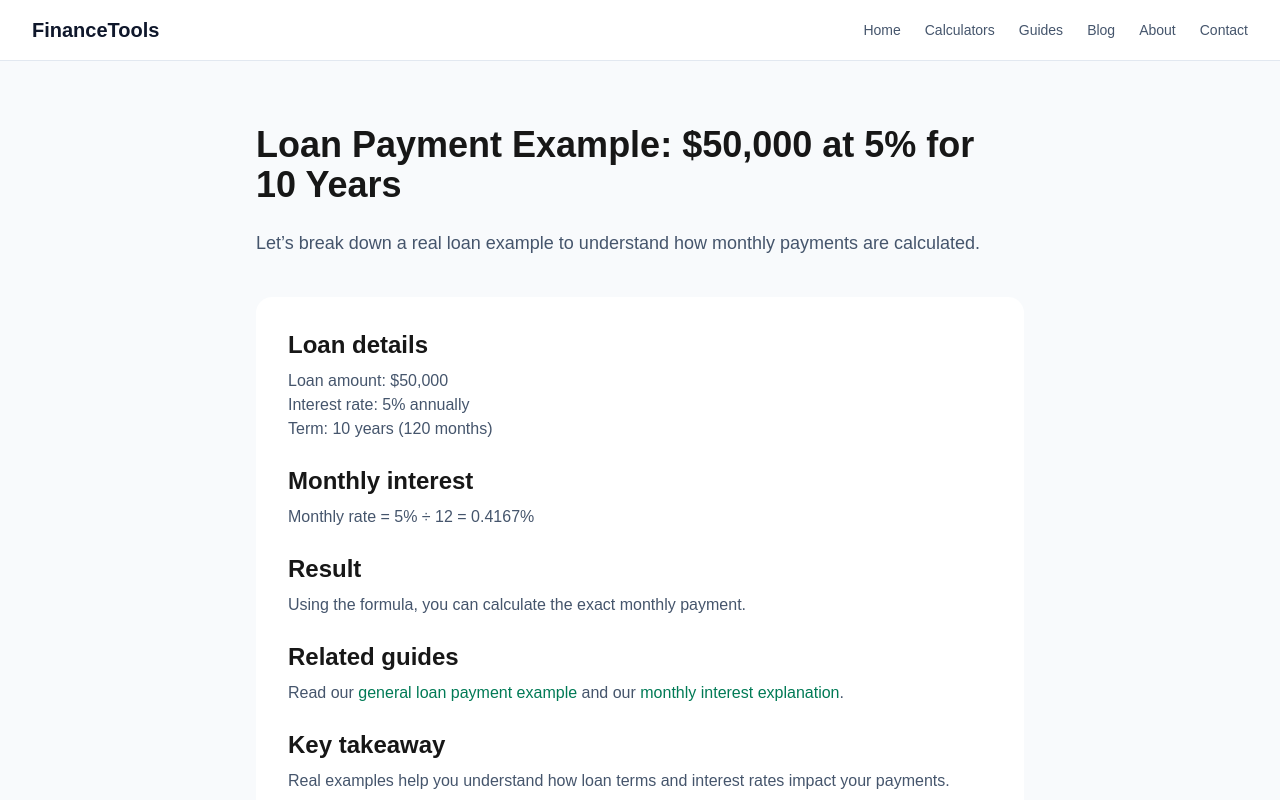
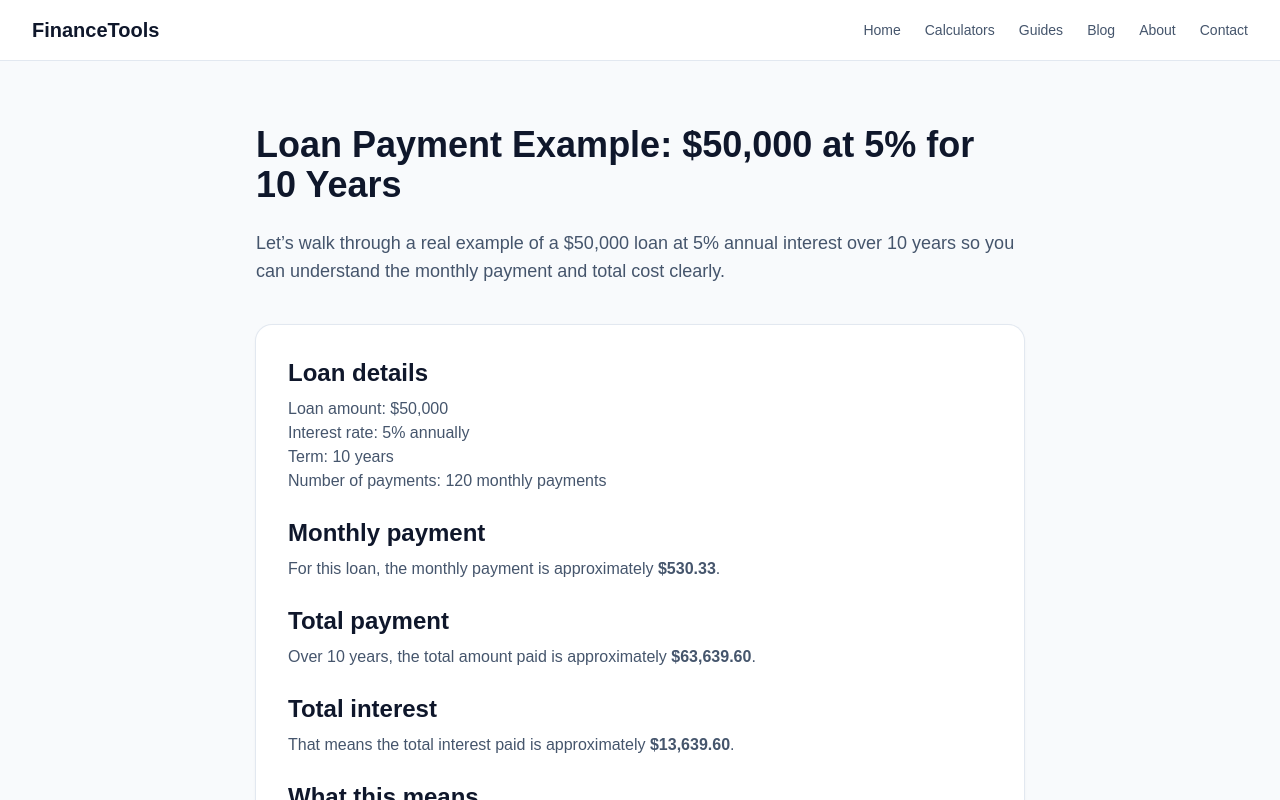
Before and after one commit to alameersam/finance-tools, a Next.js app: page /guides/loan-payment-example-50000-5-percent-10-years in a window 1280 px wide. Shown: the top 800 px of the page. Built offline with nearby package versions, Linux system fonts and the light colour scheme.

Commit message:
fix specific loan example article

```diff
--- a/app/guides/loan-payment-example-50000-5-percent-10-years/page.tsx
+++ b/app/guides/loan-payment-example-50000-5-percent-10-years/page.tsx
@@ -3,43 +3,67 @@ import type { Metadata } from "next";
 export const metadata: Metadata = {
   title: "Loan Payment Example: $50,000 at 5% for 10 Years",
   description:
-    "See a detailed example of a $50,000 loan at 5% over 10 years and how monthly payments are calculated.",
+    "See a complete example of a $50,000 loan at 5% over 10 years, including monthly payment, total payment, and total interest.",
 };
 
 export default function LoanPaymentExampleSpecificPage() {
   return (
-    <main className="min-h-screen bg-slate-50 px-6 py-16">
+    <main className="min-h-screen bg-slate-50 px-6 py-16 text-slate-900">
       <article className="mx-auto max-w-3xl">
         <h1 className="text-4xl font-bold">
           Loan Payment Example: $50,000 at 5% for 10 Years
         </h1>
 
         <p className="mt-6 text-lg text-slate-600">
-          Let’s break down a real loan example to understand how monthly payments are calculated.
+          Let’s walk through a real example of a $50,000 loan at 5% annual
+          interest over 10 years so you can understand the monthly payment and
+          total cost clearly.
         </p>
 
-        <section className="mt-10 space-y-6 bg-white p-8 rounded-2xl">
-
+        <section className="mt-10 space-y-6 rounded-2xl bg-white p-8 shadow-sm ring-1 ring-slate-200">
           <div>
             <h2 className="text-2xl font-semibold">Loan details</h2>
             <p className="mt-2 text-slate-600">
-              Loan amount: $50,000<br />
-              Interest rate: 5% annually<br />
-              Term: 10 years (120 months)
+              Loan amount: $50,000
+              <br />
+              Interest rate: 5% annually
+              <br />
+              Term: 10 years
+              <br />
+              Number of payments: 120 monthly payments
             </p>
           </div>
 
           <div>
-            <h2 className="text-2xl font-semibold">Monthly interest</h2>
+            <h2 className="text-2xl font-semibold">Monthly payment</h2>
             <p className="mt-2 text-slate-600">
-              Monthly rate = 5% ÷ 12 = 0.4167%
+              For this loan, the monthly payment is approximately{" "}
+              <strong>$530.33</strong>.
             </p>
           </div>
 
           <div>
-            <h2 className="text-2xl font-semibold">Result</h2>
+            <h2 className="text-2xl font-semibold">Total payment</h2>
             <p className="mt-2 text-slate-600">
-              Using the formula, you can calculate the exact monthly payment.
+              Over 10 years, the total amount paid is approximately{" "}
+              <strong>$63,639.60</strong>.
+            </p>
+          </div>
+
+          <div>
+            <h2 className="text-2xl font-semibold">Total interest</h2>
+            <p className="mt-2 text-slate-600">
+              That means the total interest paid is approximately{" "}
+              <strong>$13,639.60</strong>.
+            </p>
+          </div>
+
+          <div>
+            <h2 className="text-2xl font-semibold">What this means</h2>
+            <p className="mt-2 text-slate-600">
+              Even though the loan amount is $50,000, the total cost is much
+              higher because interest is added over time. This is why both the
+              interest rate and loan term matter so much.
             </p>
           </div>
 
@@ -58,26 +82,26 @@ export default function LoanPaymentExampleSpecificPage() {
                 href="/guides/how-loan-interest-works-monthly"
                 className="font-medium text-emerald-700 hover:underline"
               >
-                monthly interest explanation
+                monthly loan interest explanation
               </a>
               .
             </p>
           </div>
 
           <div>
-            <h2 className="text-2xl font-semibold">Key takeaway</h2>
+            <h2 className="text-2xl font-semibold">Try your own numbers</h2>
             <p className="mt-2 text-slate-600">
-              Real examples help you understand how loan terms and interest rates impact your payments.
+              Use the calculator to test different loan amounts, interest rates,
+              and loan terms to compare results instantly.
             </p>
           </div>
 
           <a
             href="/loan-calculator"
-            className="inline-block mt-4 bg-black text-white px-5 py-3 rounded-lg"
+            className="inline-block mt-4 rounded-lg bg-black px-5 py-3 text-white"
           >
             Open Loan Calculator
           </a>
-
         </section>
       </article>
     </main>
```
